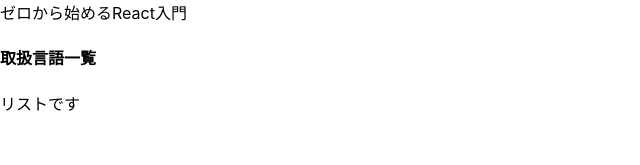
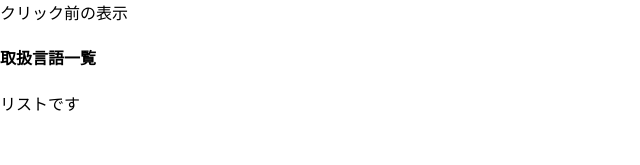
Before and after one commit to RinyuDrvo/react_tutorial, a React (Create React App) app: page / in a window 1280 px wide. Shown: the top 165 px of the page, without its empty margins (0-640 px from the left). Built offline with nearby package versions, Linux system fonts and the light colour scheme.

Commit message:
stateの初期値設定

```diff
--- a/src/App.js
+++ b/src/App.js
@@ -1,9 +1,11 @@
+import { useState } from 'react';
 import { List } from "./List";
 
 function App() {
+  const [description, setDescription] = useState('クリック前の表示');
   return (
     <div>
-      ゼロから始めるReact入門
+      { description }
       <List title="取扱言語一覧" />
     </div>
   );
--- a/src/List.js
+++ b/src/List.js
@@ -1,5 +1,3 @@
-import { div } from "prelude-ls"
-
 export const List = ({ title }) => {
   return (
     <div>
```
